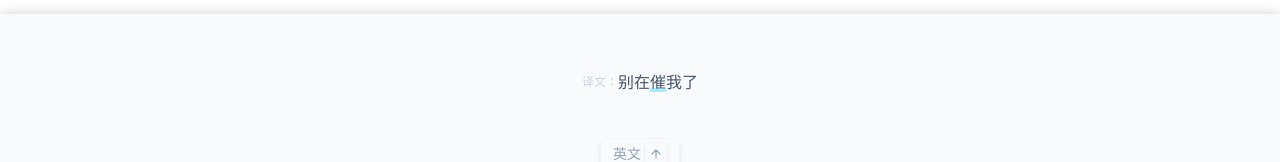
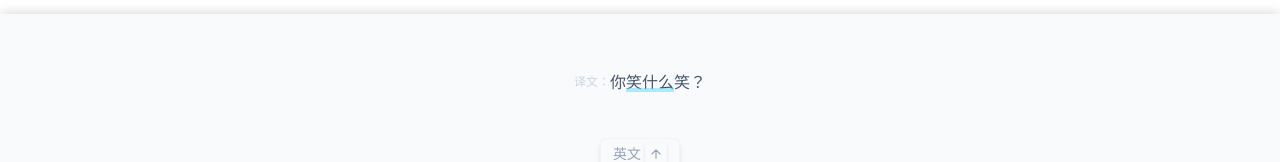
Before and after one commit to StrangeTown/just_recite_web, a React app: page / in a window 1280 px wide. Shown: the part 498-660 px from the top of the page. Built offline with nearby package versions, Linux system fonts and the light colour scheme.

Commit message:
update strings

```diff
--- a/src/data/2023.ts
+++ b/src/data/2023.ts
@@ -96,6 +96,78 @@ const strings: tStringItem[] = [
 			text: "估计",
 		},
 	},
+	{
+		en: "Could you please tell me the current time?",
+		zh: "你能告诉我现在的时间吗?",
+		id: "54833156-db6c-4a9f-9dc3-2b74bc47df10",
+		hook: {
+			text: "时间",
+		},
+	},
+	{
+		en: "I'm not sure",
+		zh: "我不知道",
+		id: "55526d4d-bc75-4fa2-a3fd-39b86b56e703",
+		hook: {
+			text: "不知道",
+		},
+	},
+	{
+		en: "What time do you usually go to sleep?",
+		zh: "你通常几点睡觉?",
+		id: "50c9d758-19cf-4b49-8ac4-3bf325dfbdb8",
+		hook: {
+			text: "睡觉",
+		},
+	},
+	{
+		en: "It's already 11 PM now.",
+		zh: "现在已经晚上11点了",
+		id: "657f2221-2ad4-4710-b318-9f5ae75cf3f3",
+		hook: {
+			text: "晚上",
+		},
+	},
+	{
+		en: "Maybe around midnight",
+		zh: "大概在午夜时分",
+		id: "30d91320-8367-4ece-a0fb-c68512ac9af4",
+		hook: {
+			text: "午夜",
+		},
+	},
+	{
+		en: "How is the weather?",
+		zh: "天气怎么样?",
+		id: "39660cd5-7e60-42d0-95a6-9b29af826315",
+		hook: {
+			text: "天气",
+		},
+	},
+	{
+		en: "Where are you currently located?",
+		zh: "你目前在哪里?",
+		id: "0e186d72-27f2-447c-a4d0-6bbfd375e2bc",
+		hook: {
+			text: "哪里",
+		},
+	},
+	{
+		en: "What do you do for a living?",
+		zh: "你是做什么的?",
+		id: "87f8f45a-6a49-4a35-90f5-da8c140913da",
+		hook: {
+			text: "做什么",
+		},
+	},
+	{
+		en: "What kind of technology are you using?",
+		zh: "你在使用什么样的技术?",
+		id: "243d6b10-a344-4250-83d1-6b895762a1a9",
+		hook: {
+			text: "技术",
+		},
+	},
 ];
 
 export default strings;
```
